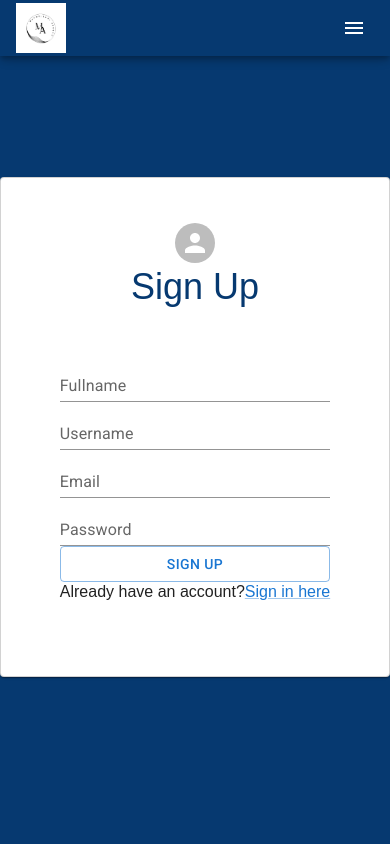
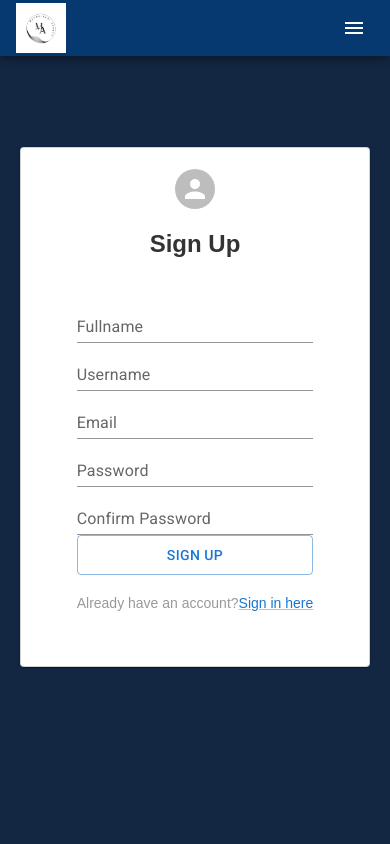
Before and after one commit to olivebishop/project, a React (Create React App) app: page /signup in a window 390 px wide. Shown: the top 844 px of the page. Built offline with nearby package versions, Linux system fonts and the light colour scheme.

Commit message:
added validation in forms

```diff
--- a/src/components/forms/Login.css
+++ b/src/components/forms/Login.css
@@ -1,65 +1,91 @@
 .signin {
-    background-color: #063970;
   display: flex;
+  flex-direction: column;
+  align-items: center;
   justify-content: center;
-    align-items: center;
-    height: 100vh;
+  min-height: 100vh;
+  background-color: #132742;;
 }
 
 .card {
-    width: 500px;
-    height: 500px;
   display: flex;
   flex-direction: column;
+  align-items: center;
   justify-content: center;
-    align-items: center;
-    padding: 30px;
-    padding-top: 40px;
-    box-shadow: 0px 0px 10px #ccc;
+  width: 90%;
+  max-width: 400px;
+  padding: 40px;
+  background-color: white;
   border-radius: 10px;
-  }
-
-  @media (max-width: 767px) {
-    .card {
-      width: 90%;
-    }
+  box-shadow: 0px 2px 5px rgba(0, 0, 0, 0.1);
 }
 
 .card h1 {
-    font-size: 36px;
-    color: #063970;
-    margin-bottom: 30px;
+  margin-bottom: 20px;
+  font-size: 28px;
+  color: #333;
+  font-weight: bold;
 }
 
 .text {
   width: 100%;
-    margin-bottom: 30px;
+  margin-bottom: 20px;
 }
 
 .pass {
-    margin-bottom: 60px;
+  margin-top: 20px;
+  margin-bottom: 40px;
 }
 
 .btn {
-    background-color: #063970;
+  width: 100%;
+  height: 50px;
+  margin-bottom: 20px;
+  font-size: 18px;
+  font-weight: bold;
+  text-transform: uppercase;
+  border-radius: 5px;
   color: white;
-    width: 100%;
-    padding: 10px;
-    border-radius: 10px;
-    font-size: 20px;
-    margin-top: 30px;
+  background-color: #2ecc71;
+  border: none;
+  transition: background-color 0.3s ease;
 }
 
 .btn:hover {
-    background-color: white;
-    color: #063970;
-    cursor: pointer;
+  background-color: #27ae60;
+}
+
+h6 {
+  margin-top: 20px;
+  font-size: 16px;
+  color: #999;
 }
 
 h6 a {
-    color: #063970;
+  color: #2ecc71;
   text-decoration: none;
+  transition: color 0.3s ease;
 }
-  .signin-success{
-    color: green;
+
+h6 a:hover {
+  color: #27ae60;
 }
+
+@media only screen and (max-width: 768px) {
+  .card {
+    padding: 20px;
+  }
+
+  .card h1 {
+    font-size: 24px;
+  }
+
+  .btn {
+    height: 40px;
+    font-size: 16px;
+  }
+
+  h6 {
+    font-size: 14px;
+  }
+}
--- a/src/components/forms/Login.jsx
+++ b/src/components/forms/Login.jsx
@@ -6,24 +6,36 @@ import axios from 'axios';
 import { toast, ToastContainer } from 'react-toastify';
 import 'react-toastify/dist/ReactToastify.css';
 
-
 function Login() {
   const [username, setUsername] = useState('');
   const [email, setEmail] = useState('');
   const [password, setPassword] = useState('');
+
   const signin = async (e) => {
     e.preventDefault();
-    const user = {
-      username: username,
-      email: email,
-      password: password
-    };
+
     try {
-      const response = await axios.get('http://localhost:5000/users', user);
+      // Fetch user from API by email or username
+      const response = await axios.get(`http://localhost:5000/users?email=${email}&username=${username}`);
+
+      if (response.data.length === 0) {
+        toast.error('Invalid email/username!');
+        return;
+      }
+
+      const user = response.data[0];
+
+      // Check if password is correct
+      if (user.password !== password) {
+        toast.error('Invalid password!');
+        return;
+      }
+
       toast.success('Signed in successfully!', {
-        position: 'bottom-center', // set the position to bottom left
-       });
-      console.log(response);
+        position: 'bottom-center',
+      });
+
+      // TODO: Set user session or redirect to dashboard
     } catch (error) {
       console.log(error);
       toast.error('Sign in failed!');
--- a/src/components/forms/Signup.css
+++ b/src/components/forms/Signup.css
@@ -1,90 +1,87 @@
 .signup {
-  background-color: #063970;
   display: flex;
   justify-content: center;
   align-items: center;
-  height: 100vh;
-  margin-top: 20px;
+  min-height: 100vh;
+  background-color: #132742;;
 }
 
 .card {
-  max-width: 500px;
   width: 100%;
-  max-height: 500px;
-  height: 100%;
-  display: flex;
-  flex-direction: column;
-  justify-content: center;
-  align-items: center;
-  padding: 30px;
-  padding-top: 40px;
-  box-shadow: 0px 0px 10px #ccc;
+  max-width: 400px;
+  padding: 20px;
+  text-align: center;
+  background-color: #fff;
   border-radius: 10px;
+  box-shadow: 0px 2px 5px rgba(0, 0, 0, 0.1);
 }
 
-@media (max-width: 767px) {
-  .card {
-    max-width: 90%;
-    height: auto;
-    padding: 20px;
-    padding-top: 30px;
-  }
-
-  .card h1 {
-    font-size: 24px;
-  }
-
-  .text {
-    font-size: 14px;
-    margin-bottom: 20px;
-  }
-
-  .pass {
-    margin-bottom: 40px;
-  }
-
-  .btn {
-    font-size: 16px;
-    margin-top: 20px;
-  }
+.avatar {
+  margin: 10px auto;
+  width: 80px;
+  height: 80px;
+  background-color: #2196f3;
 }
 
-.card h1 {
-  font-size: 36px;
-  color: #063970;
-  margin-bottom: 30px;
+h1 {
+  font-size: 28px;
+  margin: 20px 0;
+  color: #2196f3;
 }
 
 .text {
+  margin: 10px 0;
   width: 100%;
-  margin-bottom: 30px;
 }
 
 .pass {
-  margin-bottom: 60px;
+  margin: 10px 0 20px;
+  width: 100%;
 }
 
 .btn {
-  background-color: #063970;
-  color: white;
+  margin: 20px 0;
   width: 100%;
-  padding: 10px;
-  border-radius: 10px;
-  font-size: 20px;
-  margin-top: 30px;
+  height: 50px;
+  font-size: 18px;
+  font-weight: bold;
+  text-transform: uppercase;
+  border-radius: 5px;
+  color: #fff;
+  background-color: #2196f3;
+  border: none;
+  transition: background-color 0.3s ease;
 }
 
 .btn:hover {
-  background-color: white;
-  color: #063970;
-  cursor: pointer;
+  background-color: #0d8bf2;
+}
+
+h6 {
+  margin: 10px 0;
+  font-size: 16px;
+  color: #999;
+  text-align: center;
 }
 
 h6 a {
-  color: #063970;
+  color: #2ecc71;
   text-decoration: none;
+  transition: color 0.3s ease;
 }
 
-.signup-success{
-  color: green;
+h6 a:hover {
+  color: #27ae60;
 }
+
+@media (max-width: 768px) {
+  .signup {
+    padding: 20px;
+  }
+
+  .card {
+    max-width: none;
+    border-radius: 0;
+    box-shadow: none;
+  }
+}
--- a/src/components/forms/Signup.jsx
+++ b/src/components/forms/Signup.jsx
@@ -11,10 +11,37 @@ function SignUp() {
   const [username, setUsername] = useState('');
   const [email, setEmail] = useState('');
   const [password, setPassword] = useState('');
+  const [confirmPassword, setConfirmPassword] = useState('');
 
+  const validateForm = () => {
+    let isValid = true;
+    if (!fullname.trim()) {
+      toast.error('Please enter your full name.');
+      isValid = false;
+    }
+    if (!username.trim()) {
+      toast.error('Please enter a username.');
+      isValid = false;
+    }
+    if (!email.trim() || !email.includes('@')) {
+      toast.error('Please enter a valid email address.');
+      isValid = false;
+    }
+    if (!password.trim()) {
+      toast.error('Please enter a password.');
+      isValid = false;
+    } else if (password !== confirmPassword) {
+      toast.error('Passwords do not match.');
+      isValid = false;
+    }
+    return isValid;
+  };
 
   const signup = async (e) => {
     e.preventDefault();
+    if (!validateForm()) {
+      return;
+    }
     const user = {
       fullname: fullname,
       username: username,
@@ -36,7 +63,7 @@ function SignUp() {
   return (
     <div className="signup">
       <Card className="card">
-        <Avatar sx={{ margin: '2px 0px' }} />
+        <Avatar sx={{ margin: '1px 0px' }} />
         <h1>Sign Up</h1>
         <CardContent>
           <div>
@@ -75,11 +102,22 @@ function SignUp() {
               id="standard-basic"
               label="Password"
               variant="standard"
+              type="password"
               value={password}
               onChange={e => setPassword(e.target.value)}
             />
           </div>
-
+          <div>
+            <TextField
+              className="text pass"
+              id="standard-basic"
+              label="Confirm Password"
+              variant="standard"
+              type="password"
+              value={confirmPassword}
+              onChange={e => setConfirmPassword(e.target.value)}
+            />
+          </div>
           <Button variant="outlined" className="btn" onClick={signup}>
             Sign Up
           </Button>
```
Lines whose indentation alone changed are shown as unchanged.
